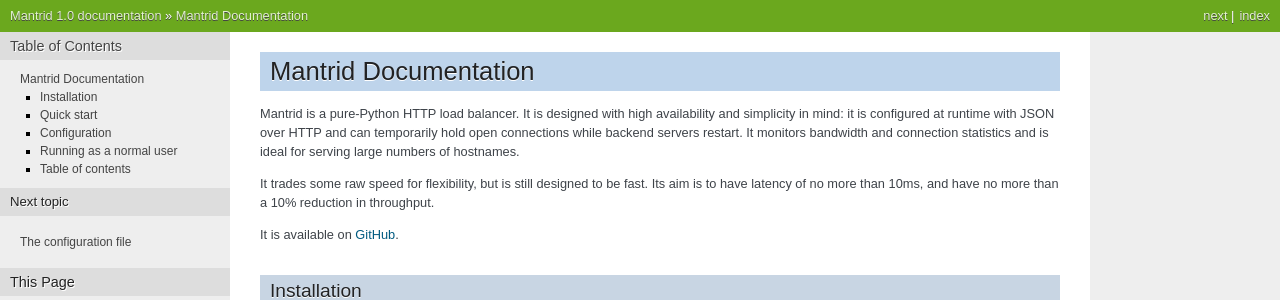
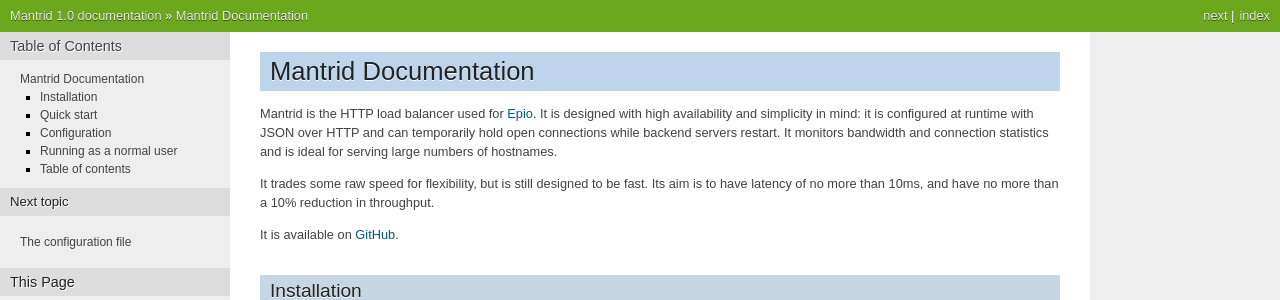
Before and after one commit to epio/mantrid, a Sphinx documentation site: the page built from docs/index.rst, in a window 1280 px wide. Shown: the top 300 px of the page. Built offline with Sphinx 7.4.7, drawn with Linux system fonts in a browser that asks for light colours.

Commit message:
Shameless plug

```diff
--- a/docs/index.rst
+++ b/docs/index.rst
@@ -4,7 +4,7 @@
 Mantrid Documentation
 =====================
 
-Mantrid is a pure-Python HTTP load balancer. It is designed with high availability and simplicity in mind: it is configured at runtime with JSON over HTTP and can temporarily hold open connections while backend servers restart. It monitors bandwidth and connection statistics and is ideal for serving large numbers of hostnames.
+Mantrid is the HTTP load balancer used for `Epio <https://www.ep.io>`_. It is designed with high availability and simplicity in mind: it is configured at runtime with JSON over HTTP and can temporarily hold open connections while backend servers restart. It monitors bandwidth and connection statistics and is ideal for serving large numbers of hostnames.
 
 It trades some raw speed for flexibility, but is still designed to be fast. Its aim is to have latency of no more than 10ms, and have no more than a 10% reduction in throughput.
 
```
Also changed, not shown: README.md (+1 -1 lines).
